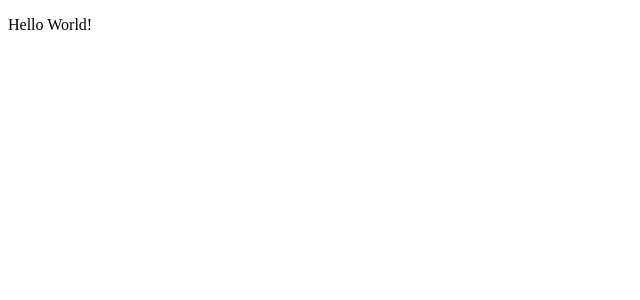
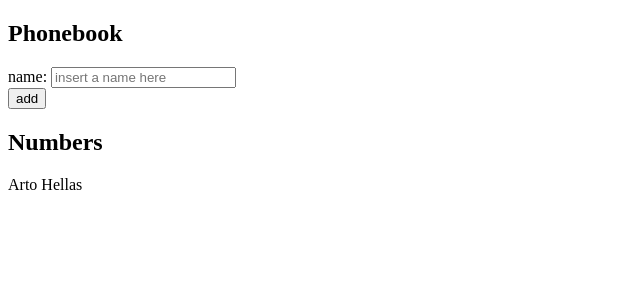
Before and after one commit to keplib/fullstack-helsinki-03, a React (Vite) app: page / in a window 1280 px wide. Shown: the top 300 px of the page, without its empty margins (0-640 px from the left). Built offline with nearby package versions, Linux system fonts and the light colour scheme.

Commit message:
Part2 : 2.6 solution

```diff
--- a/src/App.jsx
+++ b/src/App.jsx
@@ -1,10 +1,41 @@
 import './App.css'
 
-function App() {
+import { useState } from 'react'
+
+const App = () => {
+  const [persons, setPersons] = useState([
+    { name: 'Arto Hellas' }
+  ])
+  const [newName, setNewName] = useState('')
+
+  const submitName = (event) => {
+    event.preventDefault();
+    let copy = [...persons]
+    copy.push({ name: newName })
+    setPersons(copy);
+    console.log(persons)
+    console.log(copy)
+  }
+
+  const inputChangeHandler = (event) => {
+    event.preventDefault();
+    setNewName(event.target.value);
+    console.log(newName)
+  }
 
   return (
     <div>
-      <p>Hello World!</p>
+      <h2>Phonebook</h2>
+      <form onSubmit={submitName}>
+        <div>
+          name: <input value={newName} placeholder='insert a name here' onChange={inputChangeHandler} />
+        </div>
+        <div>
+          <button type="submit">add</button>
+        </div>
+      </form>
+      <h2>Numbers</h2>
+      {persons.map(person => <p key={person.name}>{person.name}</p>)}
     </div>
   )
 }
```
